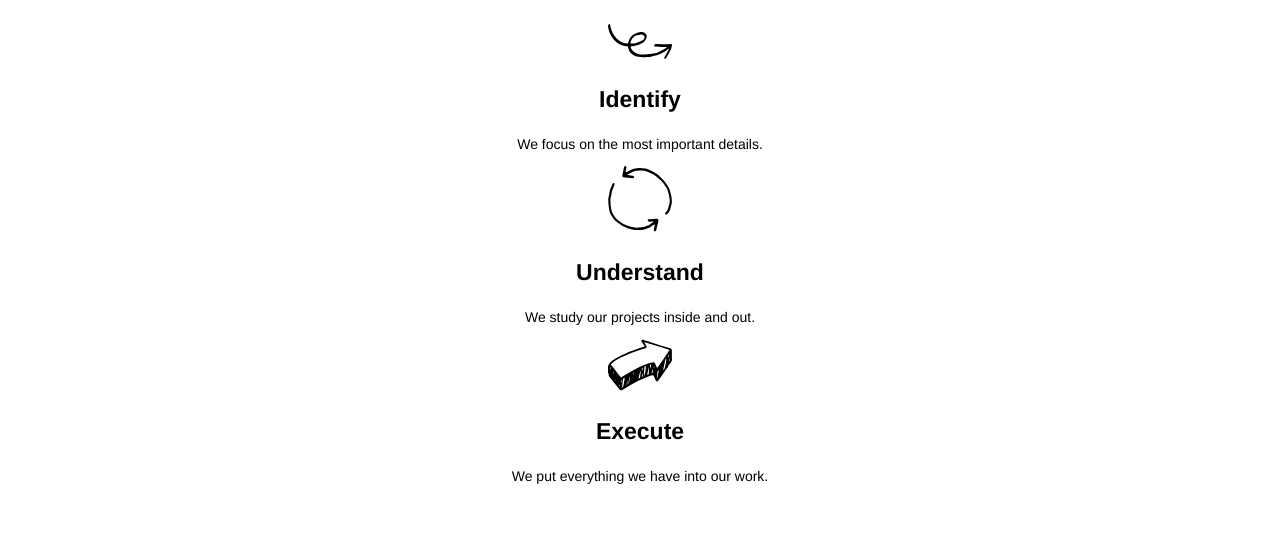
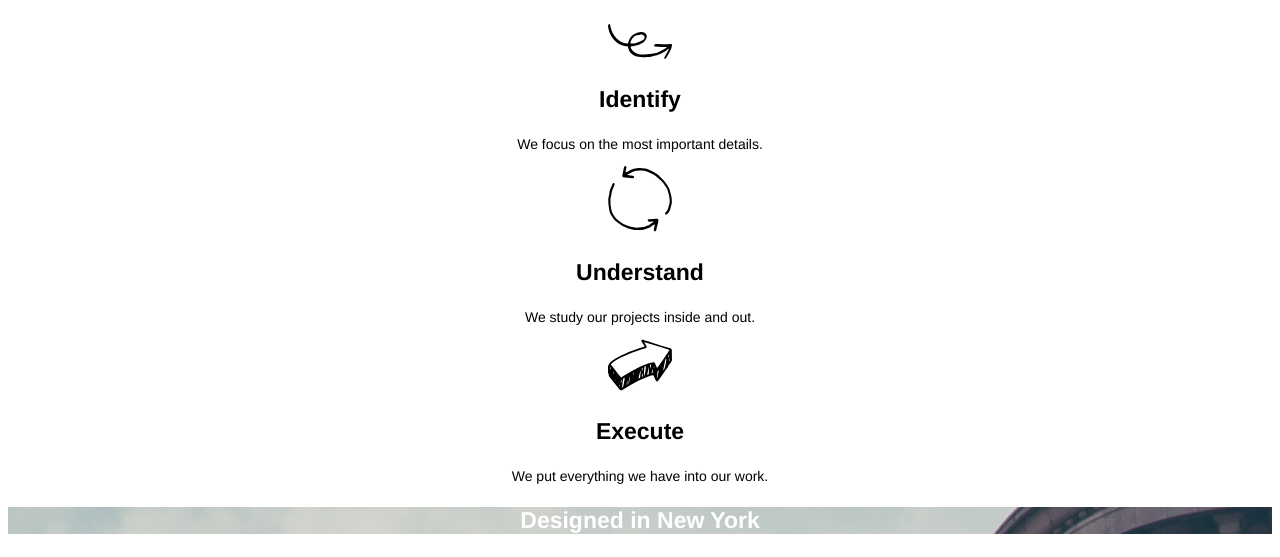
Before and after one commit to Tonyyyy1234/Broadway, a plain HTML site: page index.html in a window 1280 px wide. Shown: the part 405-962 px from the top of the page. Before the commit the page ends 903 px from the top, so only its background shows below. Drawn offline with Linux system fonts and the light colour scheme.

Commit message:
Created About Section Header

```diff
--- a/index.html
+++ b/index.html
@@ -39,6 +39,13 @@
     <h3 class="process">Execute</h3>
     <p class="para">We put everything we have into our work.</p>
 
+    <!--Header with back-ground image-->
+
+    <h3 class="process NY">Designed in New York</h3>
+
+    <!--About Section-->
+
+
 
 </body>
 </html>
--- a/resources/css/style.css
+++ b/resources/css/style.css
@@ -50,3 +50,8 @@ h2 {
 .para {
   font-size: 14px;
 }
+
+.process.NY {
+  background-image: url("../images/the-flatiron-building.png");
+  color: white;
+}
```
